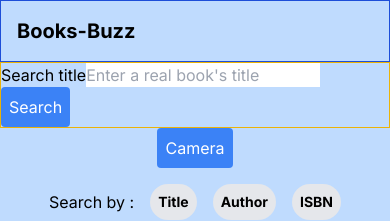
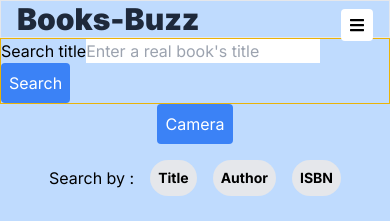
Before and after one commit to brunoFernandes21/books-app, a Next.js app: page / in a window 390 px wide. Shown: the top 221 px of the page. Built offline with nearby package versions, Linux system fonts and the light colour scheme; no server answers.

Commit message:
start work on mobile nav

```diff
--- a/app/components/Navbar.jsx
+++ b/app/components/Navbar.jsx
@@ -1,16 +1,30 @@
+"use client"
 import Link from "next/link"
+import { useState } from "react"
+import {FaBars} from "react-icons/fa"
+const Navbar = () => {
+  const [showNavbar, setShowNavbar] = useState(false)
+  const toggleNavbar = () => {
+    setShowNavbar(!showNavbar)
+  }
+  return (
+    <nav className="relative border md:flex md:justify-between md:items-center">
 
-const Navbar = () => {
-  return (
-    <nav className="border border-blue-700 p-4 flex justify-between items-center">
-      <Link href="/" className="text-xl font-bold">Books-Buzz</Link>
-      <div className="gap-4 hidden md:flex ">
+      <div className="ml-4 text-slate-800 font-black text-3xl">
+      <Link href="/" >Books-Buzz</Link>
+      </div>
+
+      <ul className={`${showNavbar ? "active" : ""} hidden md:flex justify-center items-center gap-4`}>
         <Link href="/#">Favourites</Link>
         <Link href="/#">Saved</Link>
         <Link href="/#">Currently Reading</Link>
         <Link href="/#">Profile</Link>
         <Link href="/#">Sign out</Link>
-      </div>
+      </ul>
+
+      <Link className="absolute flex md:hidden right-4 top-2 bg-white p-2 rounded" href="#">
+        <FaBars onClick={toggleNavbar}/>
+      </Link>
     </nav>
   )
 }
--- a/app/globals.css
+++ b/app/globals.css
@@ -10,6 +10,9 @@
 }
 /* LOGIN and REGISTER FORMS */
 
+.active {
+    display: block;
+}
 .form-container {
     display: flex;
     flex-direction: column;
--- a/app/singlebook/[id]/page.jsx
+++ b/app/singlebook/[id]/page.jsx
@@ -34,6 +34,9 @@ function SingleBookPage() {
     });
     console.log("Added to Favourites");
   };
+//   const updatedDescription = singleBook.description.replace(/^<p> ]/g, '')
+// //   const updatedDescription = singleBook.description.replaceAll("<[^>]*>", "")
+//   console.log(updatedDescription)
 
   if (loading) {
     return <p>Loading...</p>;
--- a/package.json
+++ b/package.json
@@ -19,6 +19,7 @@
     "postcss": "8.4.27",
     "react": "18.2.0",
     "react-dom": "18.2.0",
+    "react-icons": "^4.10.1",
     "tailwindcss": "3.3.3"
   }
 }
```
Also changed, not shown: 1 other file (tests, documents, lock files or other folders).
